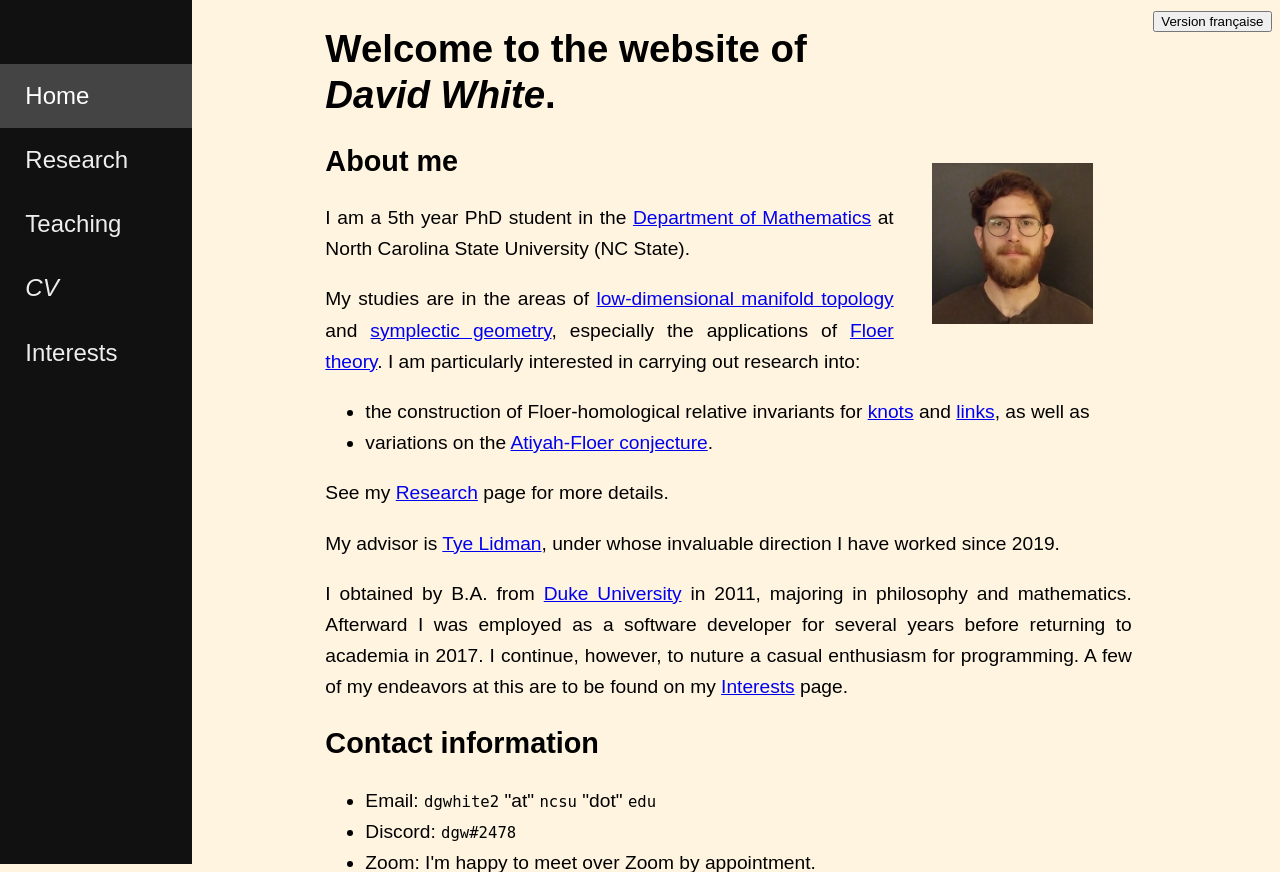
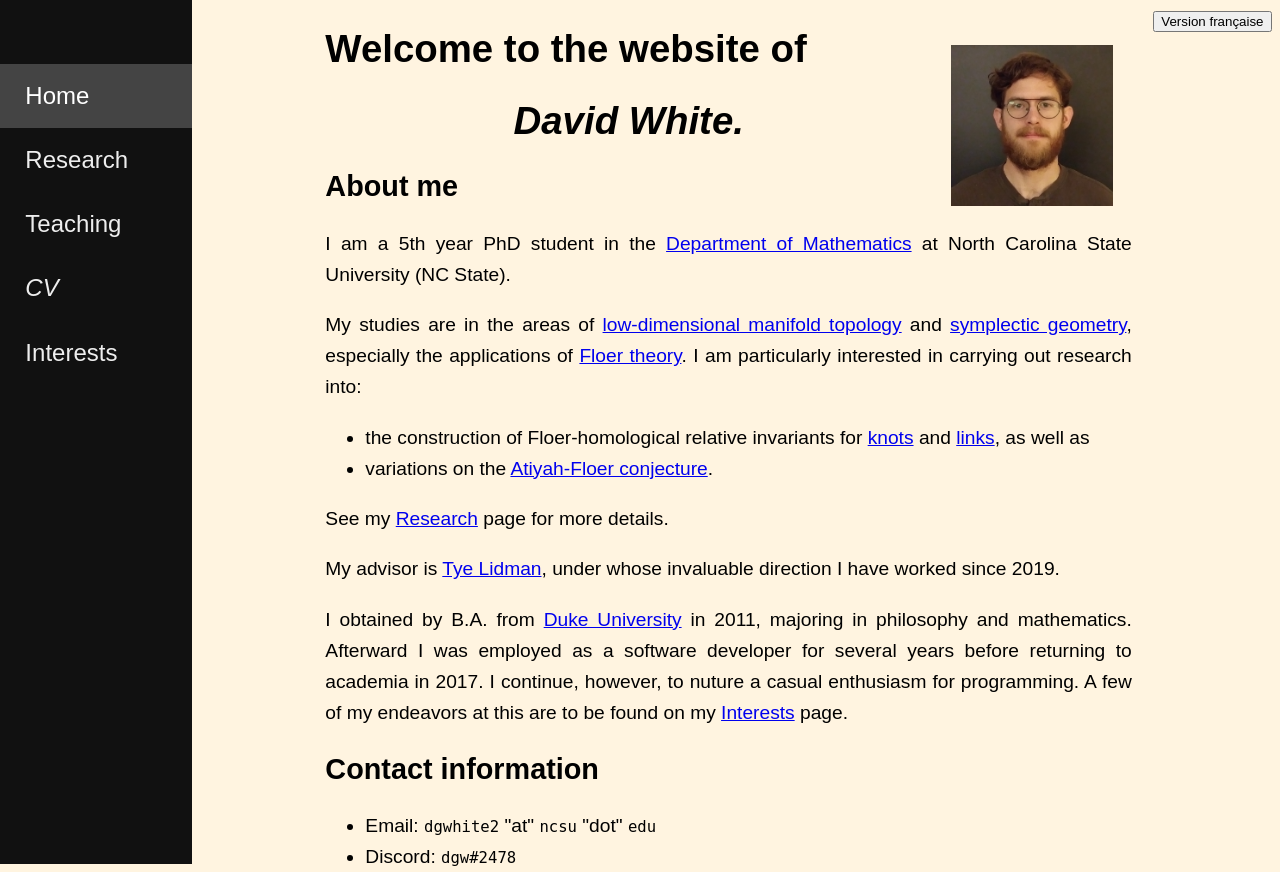
Before and after one commit to dave-white/dave-white.github.io, a PHP site: page / in a window 1280 px wide. Shown: the top 872 px of the page. Run offline with PHP 8.4, Linux system fonts and the light colour scheme.

Commit message:
Modify alignment in home pg top heading and profile img.

```diff
--- a/index.php
+++ b/index.php
@@ -8,9 +8,9 @@ include 'side-nav.php';
 include 'lang-ver-anchor.html';
 ?>
 <div id="main" class="main">
-  <h1>Welcome to the website of<br><i>David White</i>.</h1>
-  <img src="profile.jpeg" alt="Profile picture" width="20%" height="20%" style="margin:1em 2em;float:right">
-
+  <img src="profile.jpeg" alt="Profile picture" width="20%" height="20%" style="margin:1em 1em;float:right">
+  <h1>Welcome to the website of<br></h1>
+  <div style="text-align: center;"><h1><em>David White.</em></h1></div>
   <h2>About me</h2>
 
   <?php include 'grad-yrs-calc.php'; ?>
```
